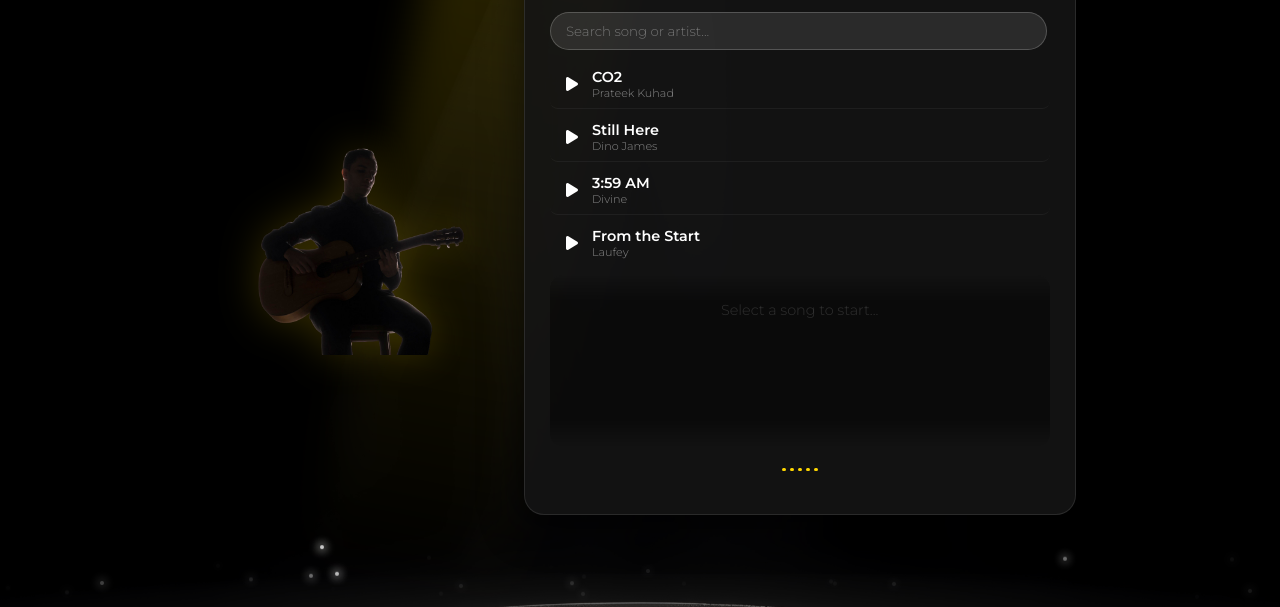
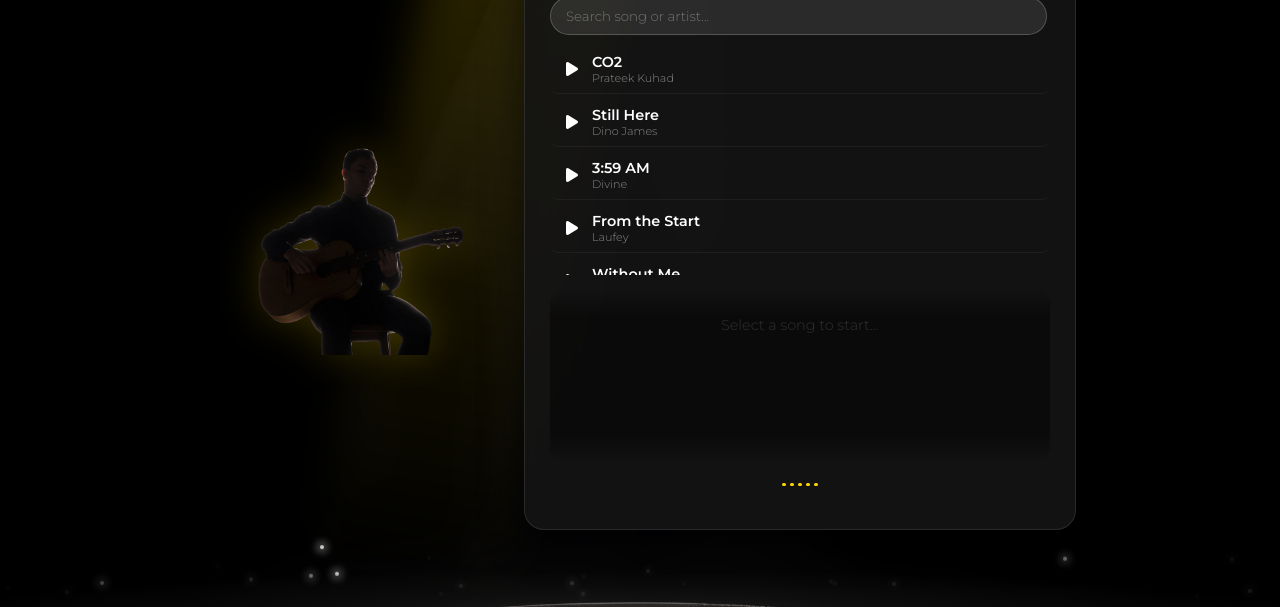
Before and after one commit to Arnavmishra142/Arnavmishra-, a plain HTML site: page concert.html in a window 1280 px wide. Shown: the part 193-800 px from the top of the page. Drawn offline with Linux system fonts and the light colour scheme.

Commit message:
Update concert.html
Signed-off-by: Arnavmishra142 <mishrarnav142@gmail.com>

```diff
--- a/concert.html
+++ b/concert.html
@@ -34,7 +34,26 @@
         .search-box { width: 100%; margin-bottom: 10px; }
         .search-input { width: 93%; padding: 10px 15px; border-radius: 30px; border: 1px solid rgba(255,255,255,0.2); background: rgba(255,255,255,0.1); color: #fff; font-family: 'Montserrat', sans-serif; outline: none; transition: 0.3s; }
         .search-input:focus { background: rgba(255,255,255,0.2); border-color: #FFD700; }
-        .song-list { list-style: none; padding: 0; margin: 0 0 15px 0; max-height: 200px; overflow-y: auto; }
+
+        /* --- UPDATED SONG LIST (SCROLLBAR & HEIGHT) --- */
+        .song-list {
+            list-style: none; padding: 0; margin: 0 0 15px 0;
+
+            /* Height increased slightly to cut off the 5th item (Visual Hint) */
+            max-height: 230px;
+
+            overflow-y: auto;
+
+            /* Firefox Scrollbar */
+            scrollbar-width: thin;
+            scrollbar-color: #FFD700 rgba(255,255,255,0.1);
+        }
+
+        /* Chrome/Safari Custom Gold Scrollbar */
+        .song-list::-webkit-scrollbar { width: 6px; }
+        .song-list::-webkit-scrollbar-track { background: rgba(255,255,255,0.05); border-radius: 4px; }
+        .song-list::-webkit-scrollbar-thumb { background-color: #FFD700; border-radius: 10px; border: 1px solid #000; }
+
         .song-item { padding: 8px 12px; border-bottom: 1px solid rgba(255,255,255,0.05); cursor: pointer; display: flex; align-items: center; gap: 10px; border-radius: 8px; margin-bottom: 4px; transition: 0.2s; }
         .song-item:hover { background: rgba(255, 215, 0, 0.1); }
         .song-item.active { background: linear-gradient(90deg, rgba(255, 215, 0, 0.2), transparent); border-left: 3px solid #FFD700; }
```
